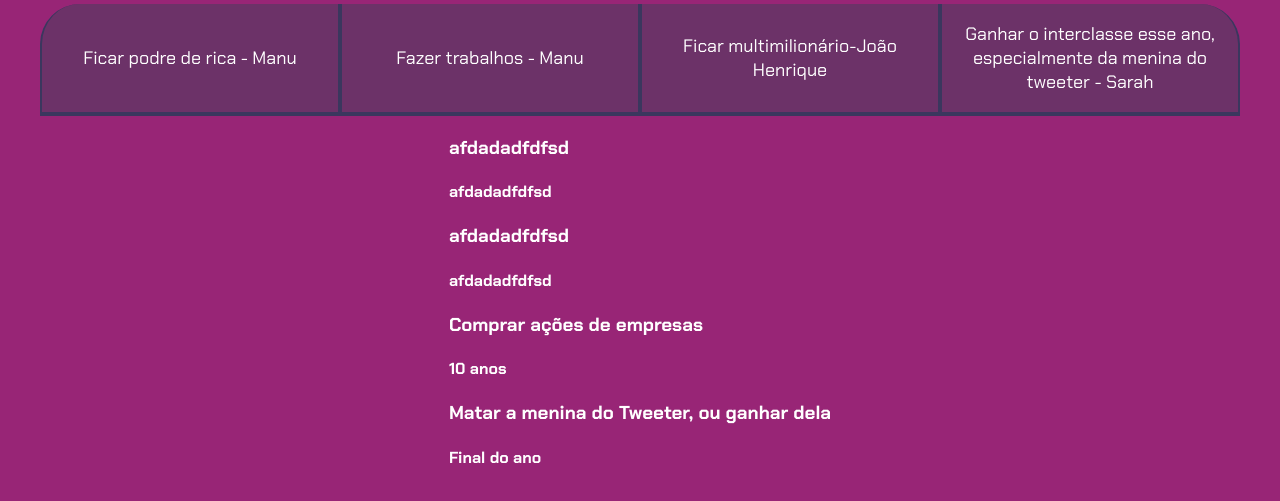
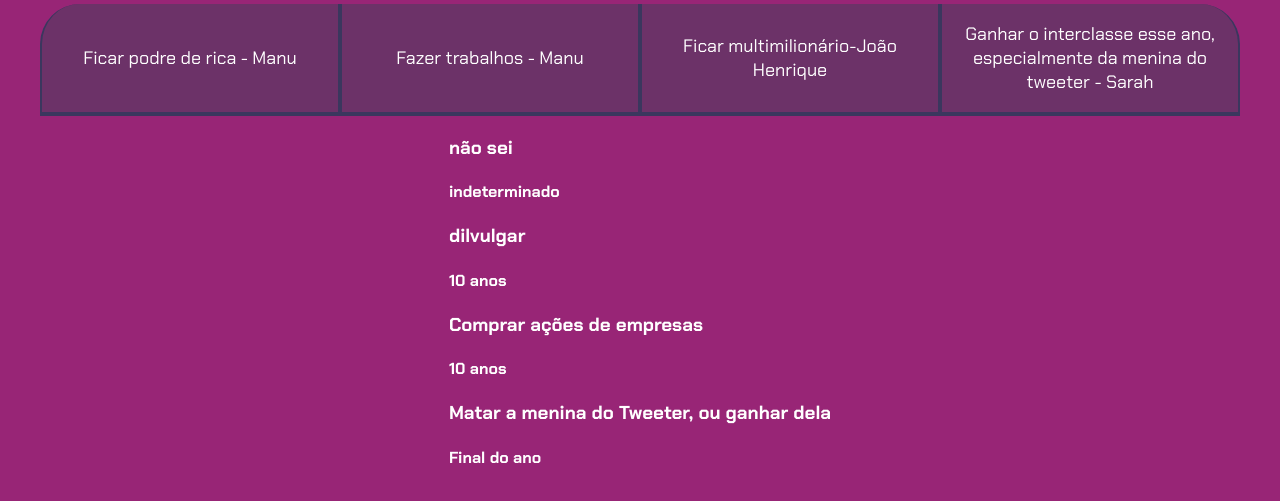
Before and after one commit to SarahBraziel/Manu-e-Sarah, a plain HTML site: page index.html in a window 1280 px wide. Shown: the part 99-600 px from the top of the page. Drawn offline with Linux system fonts and the light colour scheme.

Commit message:
jtikjjykihj

```diff
--- a/index.html
+++ b/index.html
@@ -17,17 +17,17 @@
     </div>
     <div class="abas-texto">
       <div class="abas-conteudo">
-        <h3 class="aba-conteudo-titulo-principal"> afdadadfdfsd</h3>
-        <h4 class="aba-conteudo-titulo-secundario"> afdadadfdfsd</h4>
+        <h3 class="aba-conteudo-titulo-principal"> não sei</h3>
+        <h4 class="aba-conteudo-titulo-secundario"> indeterminado</h4>
      </div>
      <div class="abas-conteudo">
-        <h3 class="aba-conteudo-titulo-principal"> afdadadfdfsd</h3>
-        <h4 class="aba-conteudo-titulo-secundario"> afdadadfdfsd</h4>
+        <h3 class="aba-conteudo-titulo-principal"> dilvulgar </h3>
+        <h4 class="aba-conteudo-titulo-secundario"> 10 anos </h4>
      </div>
      <div class="abas-conteudo">
-        <h3 class="aba-conteudo-titulo-principal"> Comprar ações de empresas</h3>
-        <h4 class="aba-conteudo-titulo-secundario"> 10 anos</h4>
-     </div>
+      <h3 class="aba-conteudo-titulo-principal"> Comprar ações de empresas</h3>
+      <h4 class="aba-conteudo-titulo-secundario"> 10 anos</h4>
+   </div>
      <div class="abas-conteudo">
         <h3 class="aba-conteudo-titulo-principal"> Matar a menina do Tweeter, ou ganhar dela</h3>
         <h4 class="aba-conteudo-titulo-secundario"> Final do ano</h4>
```
